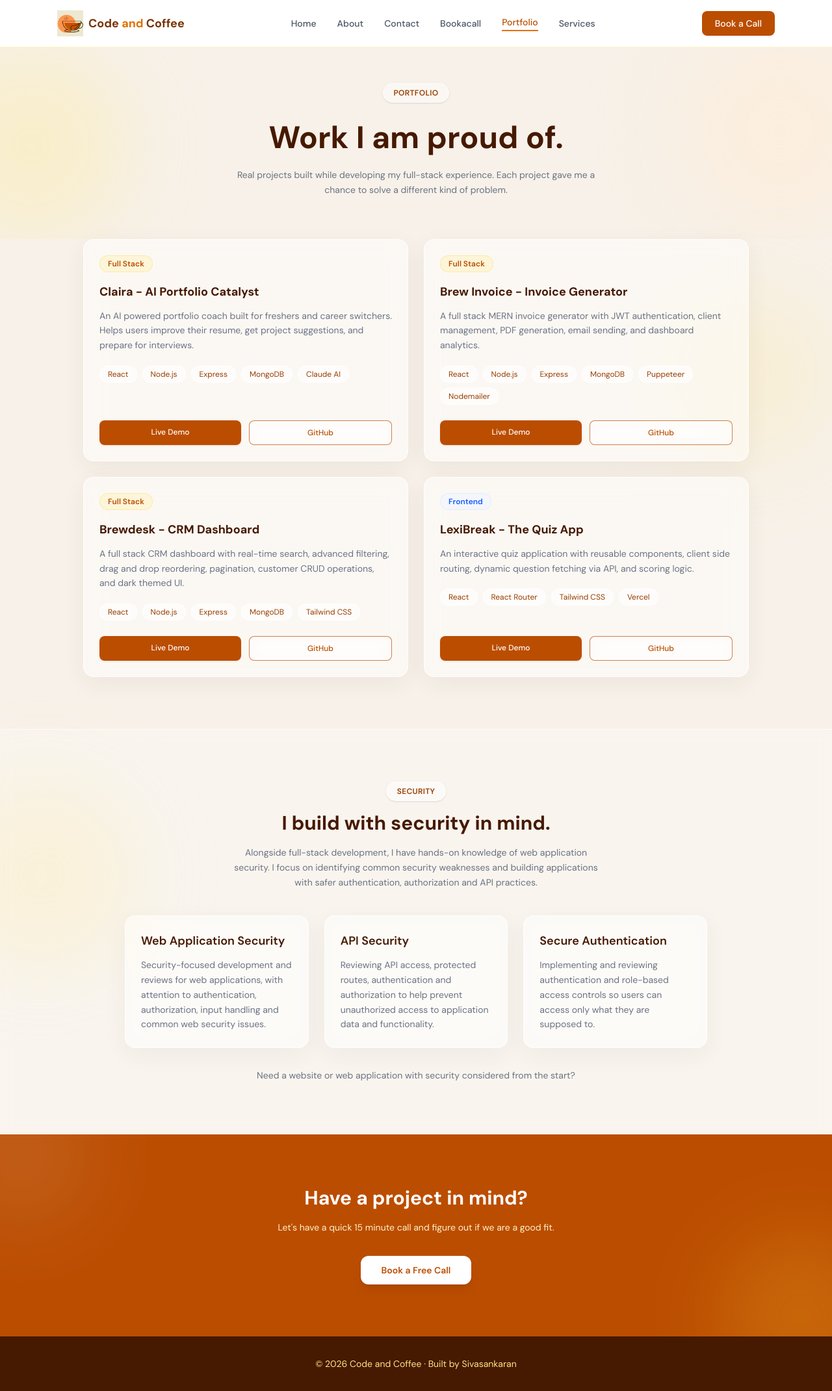
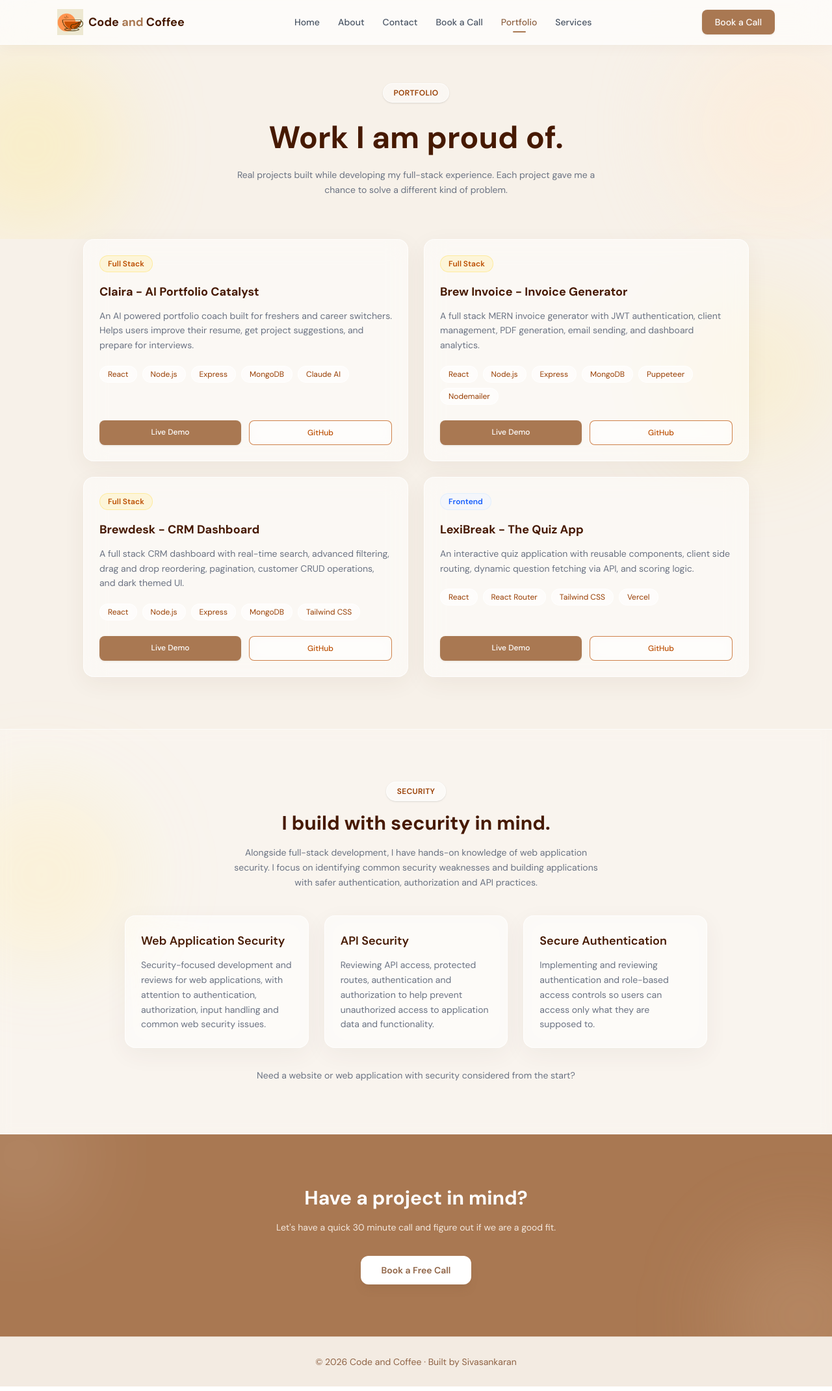
Before and after one commit to sivasankaranit44-wq/code-and-coffee-freelance-site, a React (Vite) app: page /portfolio in a window 1280 px wide. Shown: the whole page at 65% size. Built offline with nearby package versions, Linux system fonts and the light colour scheme.

Commit message:
footer color change

```diff
--- a/src/components/Navbar.jsx
+++ b/src/components/Navbar.jsx
@@ -1,107 +1,167 @@
 import { useState } from "react";
 import { Link, useLocation } from "react-router-dom";
-import logo from '../assets/logo.png'
+import logo from "../assets/logo.png";
 
 const navLinks = [
-    {name:'Home', path:'/'},
-    {name:'About', path:'/about'},
-    {name:'Contact', path:'/contact'},
-    {name:'Bookacall', path:'/bookacall'},
-    {name:'Portfolio', path:'/portfolio'},
-    {name:'Services', path: '/services'}
+  { name: "Home", path: "/" },
+  { name: "About", path: "/about" },
+  { name: "Contact", path: "/contact" },
+  { name: "Book a Call", path: "/bookacall" },
+  { name: "Portfolio", path: "/portfolio" },
+  { name: "Services", path: "/services" },
 ];
 
 export default function Navbar() {
-    const [menuOpen, setMenuOpen]=useState(false)
-    const location = useLocation();
+  const [menuOpen, setMenuOpen] = useState(false);
+  const location = useLocation();
 
-return (
-    <nav className="bg-white border-b border-amber-100 fixed top-0 left-0 right-0 z-50">
-      <div className="max-w-6xl mx-auto px-6 py-4 flex items-center justify-between">
+  return (
+    <nav className="fixed left-0 right-0 top-0 z-50 border-b border-white/70 bg-white/70 shadow-[0_4px_20px_rgba(91,55,35,0.04)] backdrop-blur-xl">
+
+      <div className="mx-auto flex max-w-6xl items-center justify-between px-6 py-3.5">
 
         {/* Logo */}
         <Link to="/" className="flex items-center gap-2">
           <img
             src={logo}
             alt="Code and Coffee Logo"
-            className="w-10 h-10 object-contain"
+            className="h-10 w-10 object-contain"
           />
-          <span className="text-lg font-bold text-amber-900">
-            Code <span className="text-amber-600">and</span> Coffee
+
+          <span className="text-lg font-bold text-amber-950">
+            Code{" "}
+            <span className="text-[#a97852]">
+              and
+            </span>{" "}
+            Coffee
           </span>
         </Link>
 
-        {/* Desktop Nav */}
-        <div className="hidden md:flex items-center gap-8">
-          {navLinks.map((link) => (
-            <Link
-              key={link.name}
-              to={link.path}
-              className={`text-sm font-medium transition ${
-                location.pathname === link.path
-                  ? "text-amber-700 border-b-2 border-amber-600 pb-0.5"
-                  : "text-gray-600 hover:text-amber-700"
-              }`}
-            >
-              {link.name}
-            </Link>
-          ))}
+
+        {/* Desktop Navigation */}
+        <div className="hidden items-center gap-7 md:flex">
+
+          {navLinks.map((link) => {
+            const isActive = location.pathname === link.path;
+
+            return (
+              <Link
+                key={link.name}
+                to={link.path}
+                className={`relative text-sm font-medium transition-all duration-200 ${
+                  isActive
+                    ? "text-[#8f6345]"
+                    : "text-gray-600 hover:text-[#8f6345]"
+                }`}
+              >
+                {link.name}
+
+                {isActive && (
+                  <span className="absolute -bottom-1.5 left-0 right-0 mx-auto h-0.5 w-5 rounded-full bg-[#a97852]" />
+                )}
+              </Link>
+            );
+          })}
+
         </div>
 
-        {/* Book a Call Button */}
+
+        {/* Desktop CTA */}
         <div className="hidden md:block">
+
           <Link
             to="/bookacall"
-            className="bg-amber-700 hover:bg-amber-800 text-white text-sm font-medium px-5 py-2.5 rounded-lg transition"
+            className="rounded-lg bg-[#a97852] px-5 py-2.5 text-sm font-medium text-white shadow-sm shadow-[#6f4a35]/10 transition-all duration-200 hover:-translate-y-0.5 hover:bg-[#946947] hover:shadow-md"
           >
             Book a Call
           </Link>
+
         </div>
 
-        {/* Mobile Hamburger */}
+
+        {/* Mobile Menu Button */}
         <button
-          className="md:hidden text-amber-900 focus:outline-none"
+          type="button"
+          aria-label={menuOpen ? "Close menu" : "Open menu"}
+          className="rounded-lg border border-white/70 bg-white/40 p-2 text-[#8f6345] backdrop-blur-md transition hover:bg-white/70 md:hidden"
           onClick={() => setMenuOpen(!menuOpen)}
         >
+
           {menuOpen ? (
-            <svg className="w-6 h-6" fill="none" stroke="currentColor" viewBox="0 0 24 24">
-              <path strokeLinecap="round" strokeLinejoin="round" strokeWidth={2} d="M6 18L18 6M6 6l12 12" />
+            <svg
+              className="h-5 w-5"
+              fill="none"
+              stroke="currentColor"
+              viewBox="0 0 24 24"
+            >
+              <path
+                strokeLinecap="round"
+                strokeLinejoin="round"
+                strokeWidth={2}
+                d="M6 18L18 6M6 6l12 12"
+              />
             </svg>
           ) : (
-            <svg className="w-6 h-6" fill="none" stroke="currentColor" viewBox="0 0 24 24">
-              <path strokeLinecap="round" strokeLinejoin="round" strokeWidth={2} d="M4 6h16M4 12h16M4 18h16" />
+            <svg
+              className="h-5 w-5"
+              fill="none"
+              stroke="currentColor"
+              viewBox="0 0 24 24"
+            >
+              <path
+                strokeLinecap="round"
+                strokeLinejoin="round"
+                strokeWidth={2}
+                d="M4 6h16M4 12h16M4 18h16"
+              />
             </svg>
           )}
+
         </button>
 
       </div>
 
+
       {/* Mobile Menu */}
       {menuOpen && (
-        <div className="md:hidden bg-white border-t border-amber-100 px-6 py-4 flex flex-col gap-4">
-          {navLinks.map((link) => (
+        <div className="border-t border-white/70 bg-white/80 px-6 py-5 shadow-[0_12px_30px_rgba(91,55,35,0.06)] backdrop-blur-xl md:hidden">
+
+          <div className="flex flex-col gap-1">
+
+            {navLinks.map((link) => {
+              const isActive = location.pathname === link.path;
+
+              return (
+                <Link
+                  key={link.name}
+                  to={link.path}
+                  onClick={() => setMenuOpen(false)}
+                  className={`rounded-lg px-3 py-2.5 text-sm font-medium transition ${
+                    isActive
+                      ? "bg-[#f1e3d7]/60 text-[#8f6345]"
+                      : "text-gray-600 hover:bg-white/70 hover:text-[#8f6345]"
+                  }`}
+                >
+                  {link.name}
+                </Link>
+              );
+            })}
+
+
+            {/* Mobile CTA */}
             <Link
-              key={link.name}
-              to={link.path}
+              to="/bookacall"
               onClick={() => setMenuOpen(false)}
-              className={`text-sm font-medium transition ${
-                location.pathname === link.path
-                  ? "text-amber-700"
-                  : "text-gray-600 hover:text-amber-700"
-              }`}
+              className="mt-3 rounded-lg bg-[#a97852] px-5 py-2.5 text-center text-sm font-medium text-white shadow-sm shadow-[#6f4a35]/10 transition-all duration-200 hover:bg-[#946947]"
             >
-              {link.name}
+              Book a Call
             </Link>
-          ))}
-          <Link
-            to="/book-a-call"
-            onClick={() => setMenuOpen(false)}
-            className="bg-amber-700 hover:bg-amber-800 text-white text-sm font-medium px-5 py-2.5 rounded-lg transition text-center"
-          >
-            Book a Call
-          </Link>
+
+          </div>
+
         </div>
       )}
+
     </nav>
   );
 }
--- a/src/pages/Bookacall.jsx
+++ b/src/pages/Bookacall.jsx
@@ -156,13 +156,11 @@ export default function BookACall() {
 
 
       {/* Footer */}
-      <footer className="bg-amber-950 px-6 py-8 text-center">
+      <footer className="border-t border-[#d8c7b8]/50 bg-[#f3ebe2] px-6 py-7 text-center">
 
-        <p className="text-sm text-amber-200">
-          © 2026 Code and Coffee · Built by Sivasankaran
-        </p>
+<p className="text-sm text-[#8f6345]"> © 2026 Code and Coffee · Built by Sivasankaran </p>
 
-      </footer>
+</footer>
 
     </div>
   );
--- a/src/pages/Contact.jsx
+++ b/src/pages/Contact.jsx
@@ -340,13 +340,11 @@ export default function Contact() {
 
 
       {/* Footer */}
-      <footer className="bg-amber-950 px-6 py-8 text-center">
+      <footer className="border-t border-[#d8c7b8]/50 bg-[#f3ebe2] px-6 py-7 text-center">
 
-        <p className="text-sm text-amber-200">
-          © 2026 Code and Coffee · Built by Sivasankaran
-        </p>
+<p className="text-sm text-[#8f6345]"> © 2026 Code and Coffee · Built by Sivasankaran </p>
 
-      </footer>
+</footer>
 
     </div>
   );
--- a/src/pages/Portfolio.jsx
+++ b/src/pages/Portfolio.jsx
@@ -147,7 +147,7 @@ export default function Portfolio() {
                     href={project.live}
                     target="_blank"
                     rel="noopener noreferrer"
-                    className="flex-1 rounded-lg bg-amber-700 py-2.5 text-center text-xs font-medium text-white shadow-sm shadow-amber-900/10 transition-all duration-200 hover:-translate-y-0.5 hover:bg-amber-800 hover:shadow-md"
+                    className="flex-1 rounded-lg bg-[#a97852] py-2.5 text-center text-xs font-medium text-white shadow-sm shadow-[#6f4a35]/10 transition-all duration-200 hover:-translate-y-0.5 hover:bg-[#946947] hover:shadow-md"
                   >
                     Live Demo
                   </a>
@@ -237,25 +237,26 @@ export default function Portfolio() {
 
 
       {/* CTA */}
-      <section className="relative overflow-hidden bg-amber-700 px-6 py-20 text-center text-white">
+<section className="relative overflow-hidden bg-[#a97852] px-6 py-20 text-center text-white">
 
   <div className="pointer-events-none absolute -left-20 -top-20 h-56 w-56 rounded-full bg-white/10 blur-3xl" />
-        <div className="pointer-events-none absolute -bottom-24 -right-20 h-64 w-64 rounded-full bg-amber-300/20 blur-3xl" />
+  <div className="pointer-events-none absolute -bottom-24 -right-20 h-64 w-64 rounded-full bg-[#e5c2a5]/20 blur-3xl" />
 
   <div className="relative mx-auto max-w-2xl">
+
 
 <h2 className="mb-4 text-3xl font-bold">
   Have a project in mind?
 </h2>
 
-          <p className="mb-8 text-sm leading-relaxed text-amber-100">
-            Let's have a quick 15 minute call and figure out if we are a good
+<p className="mb-8 text-sm leading-relaxed text-[#f5e9df]">
+  Let's have a quick 30 minute call and figure out if we are a good
   fit.
 </p>
 
 <a
   href="/bookacall"
-            className="inline-block rounded-xl bg-white px-8 py-3 text-sm font-semibold text-amber-700 shadow-lg shadow-amber-950/10 transition-all duration-200 hover:-translate-y-0.5 hover:bg-amber-50 hover:shadow-xl"
+  className="inline-block rounded-xl bg-white px-8 py-3 text-sm font-semibold text-[#8f6345] shadow-lg shadow-[#6f4a35]/10 transition-all duration-200 hover:-translate-y-0.5 hover:bg-[#f7f1e9] hover:shadow-xl"
 >
   Book a Free Call
 </a>
@@ -263,15 +264,14 @@ export default function Portfolio() {
   </div>
 </section>
 
+{/* Footer */}
 
-      {/* Footer */}
-      <footer className="bg-amber-950 px-6 py-8 text-center">
+<footer className="border-t border-[#d8c7b8]/50 bg-[#f3ebe2] px-6 py-7 text-center">
 
-        <p className="text-sm text-amber-200">
-          © 2026 Code and Coffee · Built by Sivasankaran
-        </p>
+<p className="text-sm text-[#8f6345]"> © 2026 Code and Coffee · Built by Sivasankaran </p>
 
 </footer>
+
 
     </div>
   );
```
Also changed, not shown: src/pages/About.jsx (+9 -8 lines), src/pages/Home.jsx (+8 -10 lines), src/pages/Services.jsx (+21 -20 lines). Lines whose indentation alone changed are shown as unchanged.
